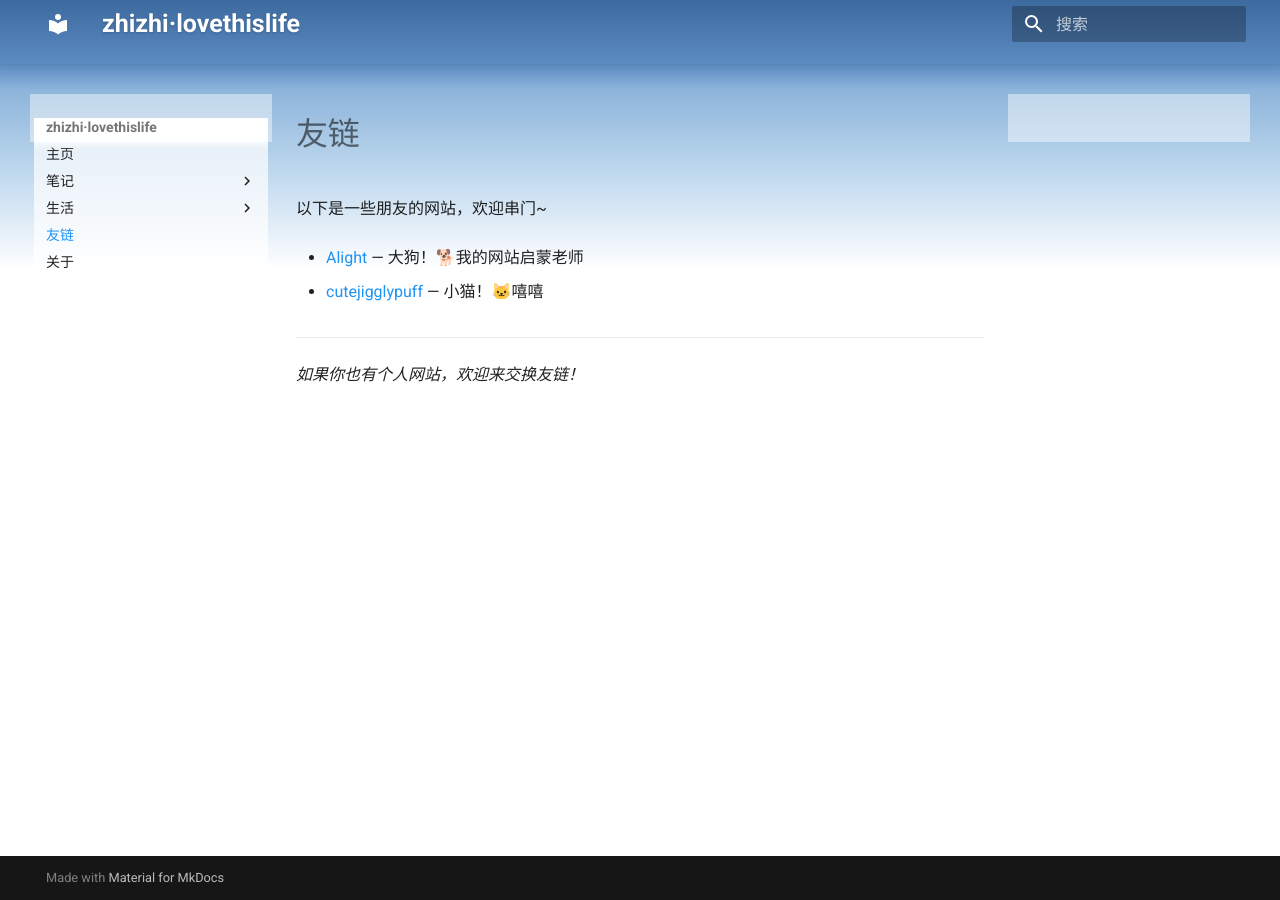
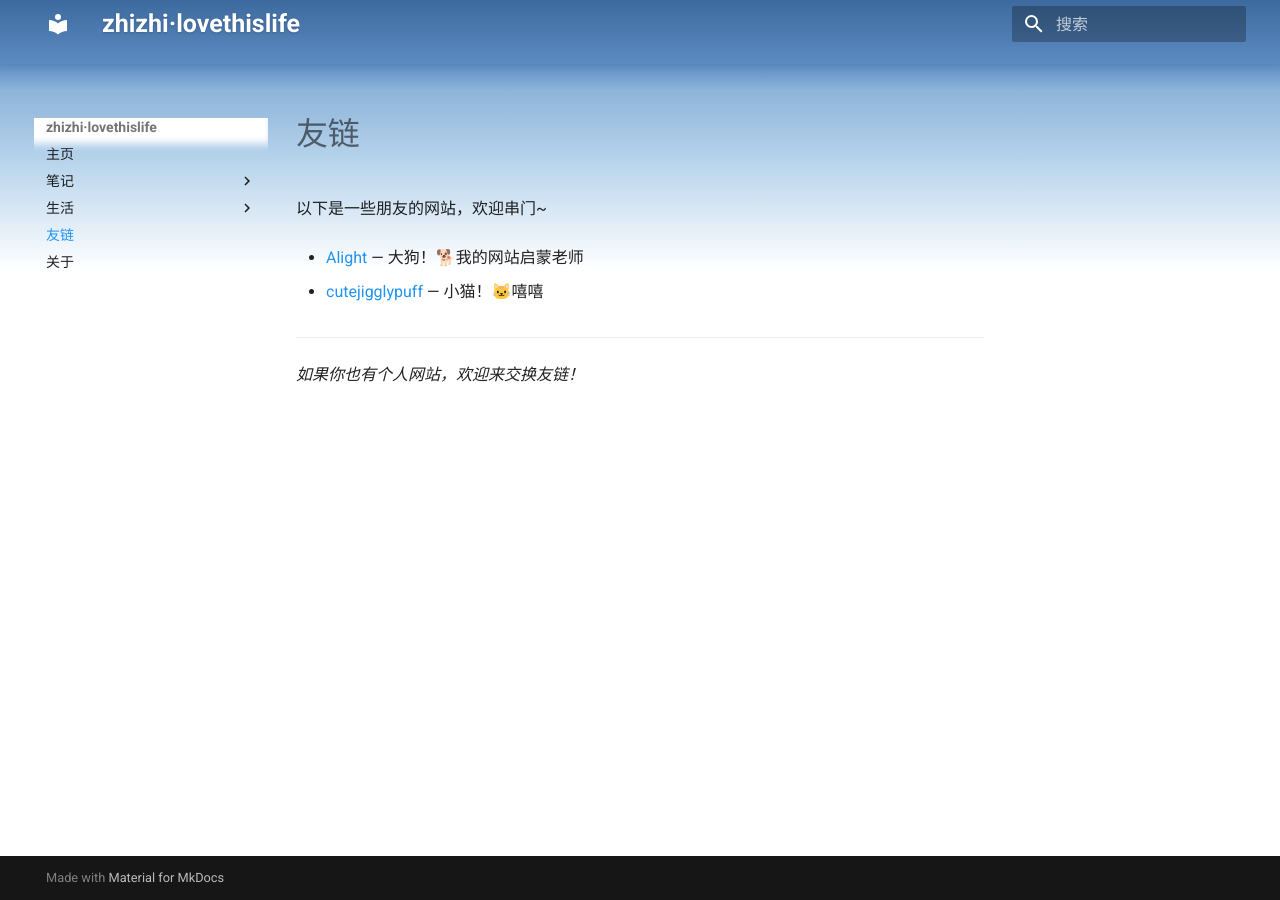
Before and after one commit to Zhi1Pan/Zhi1Pan.github.io, an MkDocs documentation site: the page built from docs/friends/index.md, in a window 1280 px wide. Built offline with MkDocs 1.6.1 and Material for MkDocs 9.7.7, drawn with Linux system fonts in a browser that asks for light colours.

Commit message:
侧边栏改为完全透明

```diff
--- a/docs/stylesheets/extra.css
+++ b/docs/stylesheets/extra.css
@@ -221,11 +221,11 @@ body {
   height: 3.2rem !important;
 }
 
-/* 侧边栏半透明，融入渐变背景 */
+/* 侧边栏完全透明，融入渐变背景 */
 .md-sidebar,
 .md-sidebar__scrollwrap,
 .md-sidebar__inner {
-  background: rgba(255, 255, 255, 0.45) !important;
+  background: transparent !important;
 }
 
 .md-header__topic {
```
